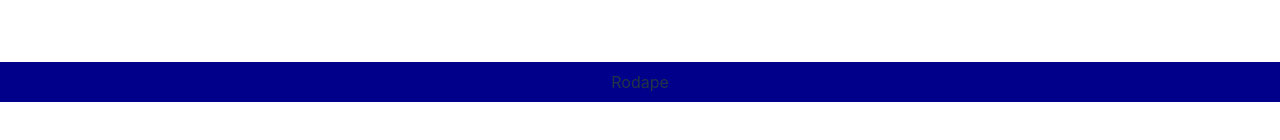
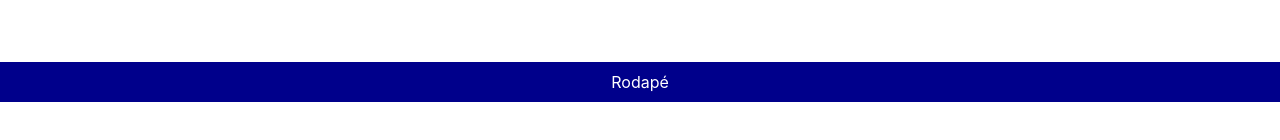
Before and after one commit to leonardobarral/1CP-RWD, a React (Vite) app: page / in a window 1280 px wide. Shown: the part 630-770 px from the top of the page. Built offline with nearby package versions, Linux system fonts and the light colour scheme.

Commit message:
Correções no Rodapé

```diff
--- a/src/App.css
+++ b/src/App.css
@@ -13,3 +13,7 @@ nav{
   align-items: center; height: 5vh;
   background-color: darkblue;
   }
+
+  footer p{
+    color: #ffffff;
+  }
--- a/src/App.jsx
+++ b/src/App.jsx
@@ -3,7 +3,7 @@ import { Outlet } from "react-router-dom"
 
 
 import Rodape from "./components/rodape"
-import Menu from "./components/menu/index.jsx"
+import Menu from "./components/menu"
 import "./App.css"
 // import Conteudo from "./components/contudo"
 // import Conteudo from "./components/rodape"
--- a/src/components/rodape/index.jsx
+++ b/src/components/rodape/index.jsx
@@ -3,7 +3,7 @@ export default function Rodape(props){
         <>
 
             <footer>
-                <p>Rodape</p>
+                <p>Rodapé</p>
             </footer>
 
         </>
```
